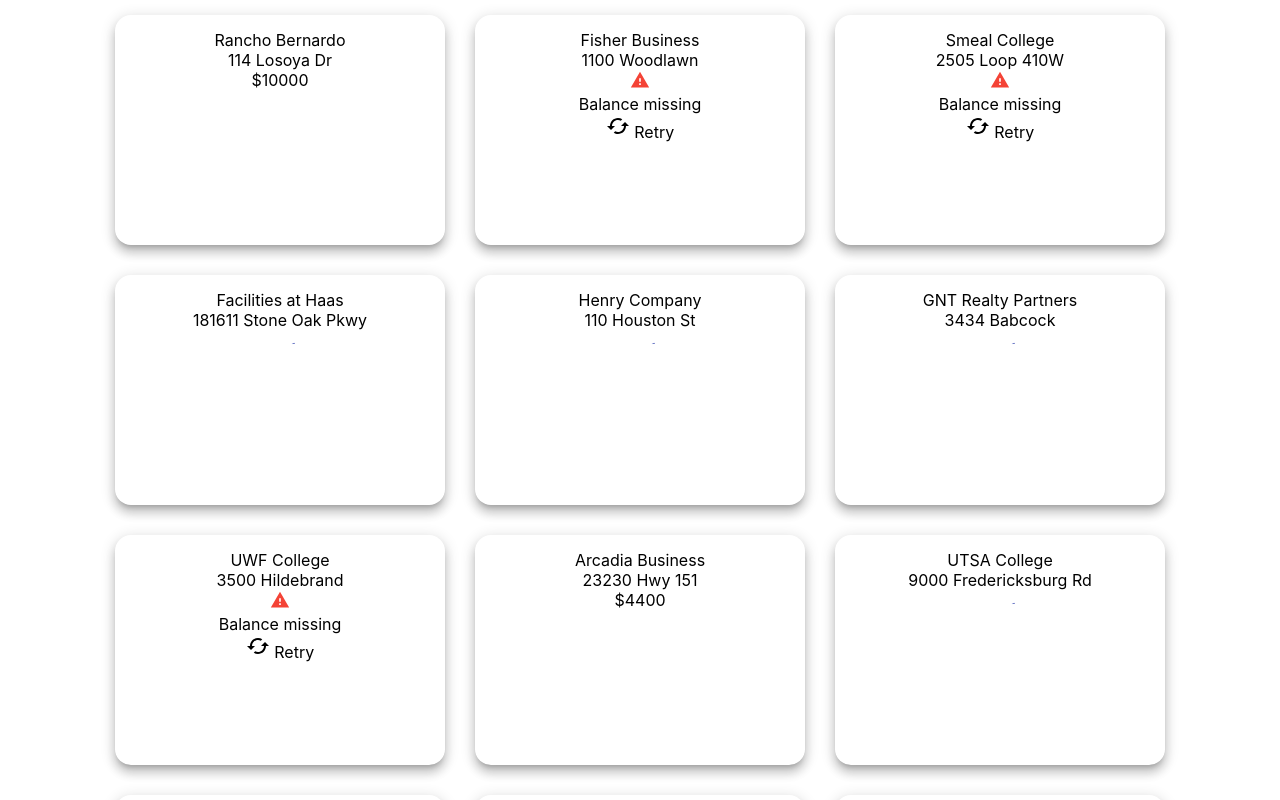
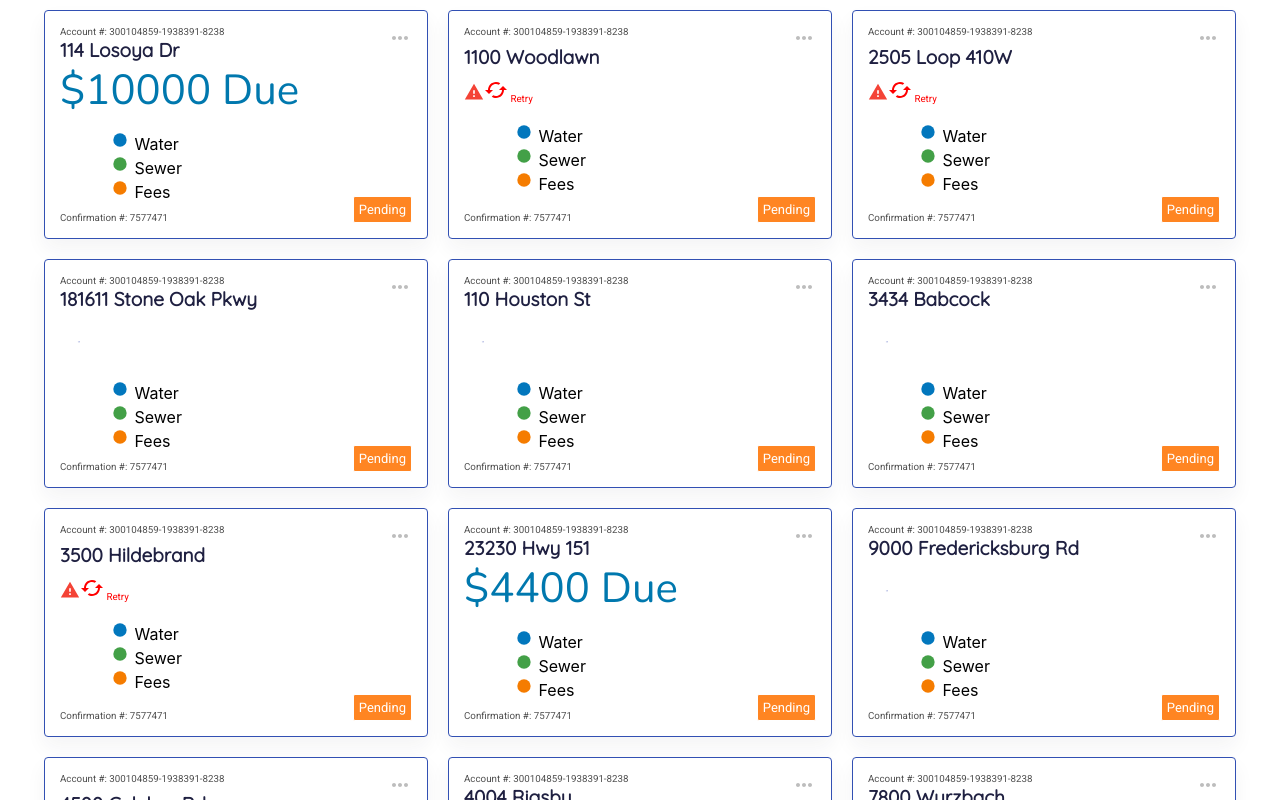
Before and after one commit to fidoogle/react-tiles, a React (Create React App) app: page / in a window 1280 px wide. Shown: the top 800 px of the page. Built offline with nearby package versions, Linux system fonts and the light colour scheme.

Commit message:
style the cards

```diff
--- a/src/App.scss
+++ b/src/App.scss
@@ -1,7 +1,7 @@
-@import url("https://fonts.googleapis.com/css?family=Gelasio|Montserrat&display=swap");
+@import url('https://fonts.googleapis.com/css?family=Montserrat|Nunito|Quicksand|Roboto&display=swap');
 
-$box-size: 300px;
-$box-size-2: 200px;
+$box-size: 384px;
+$box-size-2: 229px;
 $box-color: white;
 $box-border-color: #3272de;
 $button-color: #555;
@@ -60,34 +60,115 @@ $color: #efefef;
   align-items: flex-start;
 }
 
+.flex-card-loader {
+  width: $box-size;
+  height: $box-size-2;
+  margin: 10px;
+  background: #FFFFFF;
+  border: 1px solid #3250B3;
+  box-sizing: border-box;
+  box-shadow: 0px 10px 20px rgba(31, 32, 65, 0.05);
+  border-radius: 4px;
+}
 .flex-card {
   width: $box-size;
   height: $box-size-2;
-  margin: 15px;
+  margin: 10px;
   padding: 15px;
+  background: #FFFFFF;
+  border: 1px solid #3250B3;
+  box-sizing: border-box;
+  box-shadow: 0px 10px 20px rgba(31, 32, 65, 0.05);
+  border-radius: 4px;
+
+  display: flex;
+  flex-direction: row;
+  flex-wrap: nowrap;
+  justify-content: space-between;
+  align-items: flex-start;
+}
+.flex-card-column {
+  height: 100%;
   display: flex;
   flex-direction: column;
   flex-wrap: nowrap;
-  justify-content: flex-start;
-  align-items: center;
-  box-shadow: 0px 5px 5px -3px rgba(0,0,0,0.2), 0px 8px 10px 1px rgba(0,0,0,0.14), 0px 3px 14px 2px rgba(0,0,0,0.12);
-  border-radius: 1rem;
+  justify-content: space-between;
+  align-items: flex-start;
+
+  &.right {
+    align-items: flex-end;
+  }
+
+  .account {
+    font-family: Roboto;
+    font-style: normal;
+    font-weight: normal;
+    font-size: 9.78502px;
+    line-height: 11px;
+    color: #4F4F4F;
+  }
+  .address {
+    font-family: Quicksand;
+    font-style: normal;
+    font-weight: bold;
+    font-size: 19px;
+    line-height: 24px;
+    color: #1F2041;
+  }
+  .balance {
+    font-family: Nunito;
+    font-style: normal;
+    font-weight: normal;
+    font-size: 42px;
+    line-height: 57px;
+    color: #0078AE;
+  }
+  .legend {
+    width: 100%;
+    margin: 10px 0 10px 50px;
+    display: flex;
+    flex-direction: column;
+    flex-wrap: nowrap;
+    justify-content: flex-start;
+    align-items: flex-start;
+  }
+  .confirmation {
+    font-family: Roboto;
+    font-style: normal;
+    font-weight: normal;
+    font-size: 9.78502px;
+    line-height: 11px;
+    color: #4F4F4F;
+  }
+  .chart {
+    flex: 1 1 auto;
+  }
+  .status {
+    padding: 5px;
+    background: #FF8522;
+    border: 0.488438px solid #FFFFFF;
+    box-sizing: border-box;
+    border-radius: 2px;
+    font-family: Roboto;
+    font-style: normal;
+    font-weight: normal;
+    font-size: 13.025px;
+    line-height: 15px;
+    text-transform: capitalize;
+    color: #FFFFFF;
+  }
 }
 
-.flex-center {
-  display: flex;
-  flex-direction: row;
-  flex-wrap: nowrap;
-  justify-content: center;
-  align-items: flex-start;
-  width: 100%;
+.retry {
+  font-family: Roboto;
+  font-style: normal;
+  font-weight: normal;
+  font-size: 9.78502px;
+  line-height: 11px;
+  color: red;
+  cursor: pointer;
 }
 
-.property-image {
-  width: 100%;
-  height: 200px;
-  cursor: pointer;
-}
 
 
 @media screen and (max-width: 768px) {
@@ -95,34 +176,4 @@ $color: #efefef;
     width: 180px;
     margin: 10px;
   }
-  .property-image {
-    width: 100%;
-    height: 80px;
-    cursor: pointer;
-  }
-  .notes {
-    display: none;
-  }
 }
-
-#container {
-  overflow: hidden;
-  clear: both;
-  width: 1000px;
-  position: relative;
-  background-color: white;
-  .box {
-    display: inline-block;
-    float: left;
-    width: $box-size;
-    height: $box-size-2;
-    margin: 5px;
-    background: $box-color;
-    text-align: center;
-    font-size: 20px;
-    line-height: 50px;
-    position: relative;
-    border: 1px solid $box-border-color;
-    border-radius: 10px;
-  }
-}
--- a/src/components/tile.js
+++ b/src/components/tile.js
@@ -2,7 +2,14 @@ import React, { useEffect, useLayoutEffect, useRef, useState } from 'react'
 import CircularProgress from '@material-ui/core/CircularProgress'
 import {fetchBalance} from '../services/accounts'
 import CachedIcon from '@material-ui/icons/Cached';
+import FiberManualRecordIcon from '@material-ui/icons/FiberManualRecord';
+import MoreHorizIcon from '@material-ui/icons/MoreHoriz';
 import WarningIcon from '@material-ui/icons/Warning';
+
+import green from '@material-ui/core/colors/green';
+import grey from '@material-ui/core/colors/grey';
+import lightBlue from '@material-ui/core/colors/lightBlue';
+import orange from '@material-ui/core/colors/orange';
 import red from '@material-ui/core/colors/red';
 
 
@@ -21,21 +28,42 @@ function Tile({property}) {
 
     return (
         <div className="flex-card">
-            {property.name}<br/>
-            {property.address}<br/>
+                <div className="flex-card-column">
+                    <div className="account">Account #: 300104859-1938391-8238</div>
+                    <div className="address">{property.address}</div>
+                    <div className="balance">
                         {
                             balanceError ?
-                    <div><WarningIcon fontSize="small" style={{ color: red[500] }}/>
-                        <br/>Balance missing
-                        <br/><div onClick={(e) => setRefreshThis(Math.random)} style={{cursor: 'pointer'}}><CachedIcon/> Retry</div>
+                                <div className="retry" onClick={(e) => setRefreshThis(Math.random)}>
+                                    <WarningIcon fontSize="small" style={{ color: red[500] }}/>
+                                    <CachedIcon/> Retry
                                 </div>
                             :
                                 (balance ?
-                        '$'+balance
+                                    '$'+balance+' Due'
                                 :
-                        <CircularProgress size={30}/>
+                                    <CircularProgress size={20}/>
                                 )
                         }
+                    </div>
+                    <div className="legend">
+                        <div><FiberManualRecordIcon fontSize="small" style={{ color: lightBlue[800] }}/> Water</div>
+                        <div><FiberManualRecordIcon fontSize="small" style={{ color: green[600] }}/> Sewer</div>
+                        <div><FiberManualRecordIcon fontSize="small" style={{ color: orange[700] }}/> Fees</div>
+                    </div>
+                    <div className="confirmation">
+                        Confirmation #: 7577471
+                    </div>
+                </div>
+                <div className="flex-card-column right">
+                    <div><MoreHorizIcon style={{ color: grey[400] }}/></div>
+                    <div className="chart">&nbsp;</div>
+                    <div className="status">
+                        Pending
+                    </div>
+                </div>
+
+
         </div>
     )
 }
--- a/src/components/tiles.js
+++ b/src/components/tiles.js
@@ -26,7 +26,7 @@ const Tiles = (props) => {
                     )
                     :
                     Array.from(new Array(20)).map((o, index) =>
-                    <div className="flex-card" key={index}>
+                    <div className="flex-card-loader" key={index}>
                         <Skeleton variant="rect" width={210} height={118} />
                         <Skeleton width="210px" />
                         <Skeleton width="210px" />
```
Lines whose indentation alone changed are shown as unchanged.
